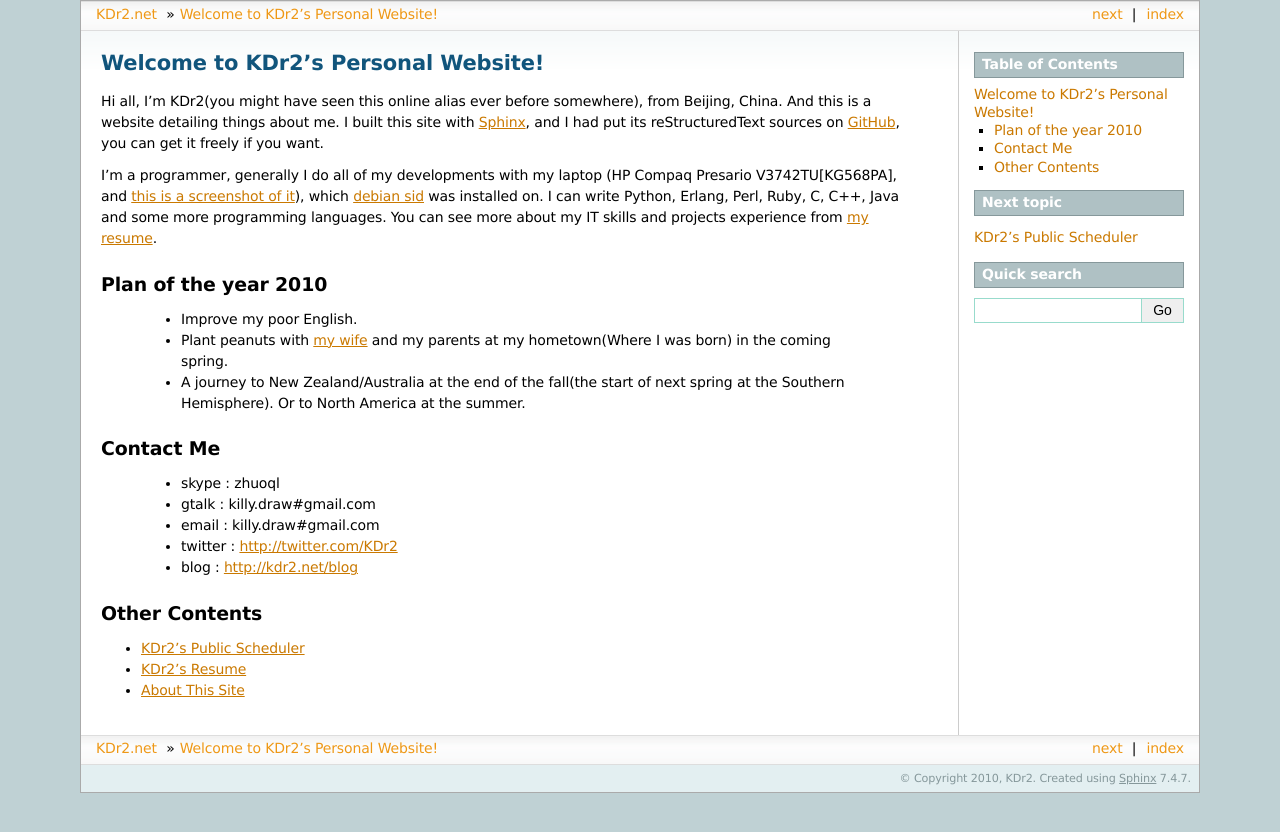
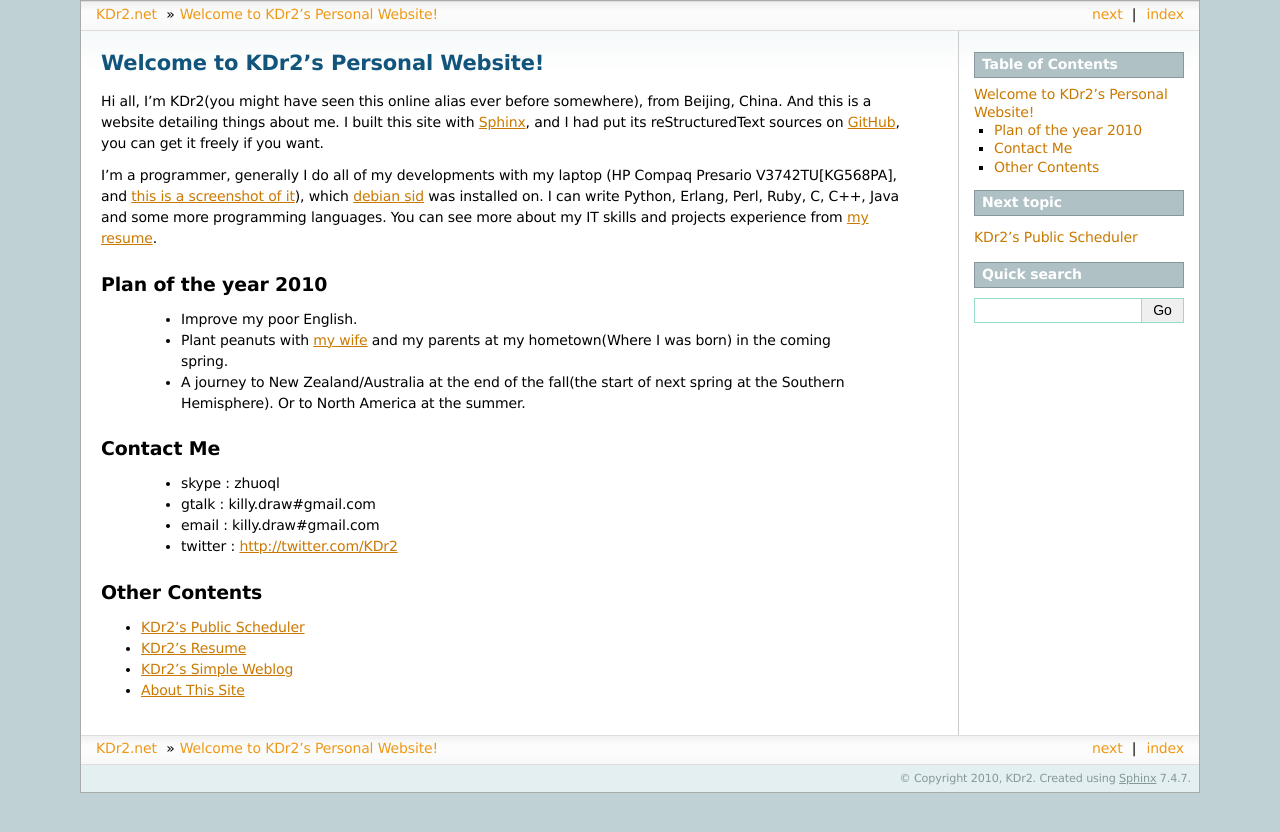
Before and after one commit to KDr2/kdr2.net, a Sphinx documentation site: the page built from source/index.rst, in a window 1280 px wide. Shown: the top 832 px of the page. Built offline with Sphinx 7.4.7, drawn with Linux system fonts in a browser that asks for light colours.

Commit message:
add blog

```diff
--- /dev/null
+++ b/source/blog.rst
@@ -0,0 +1,8 @@
+
+
+KDr2's Simple Weblog
+========================
+
+
+.. toctree::
+   :maxdepth: 3
--- /dev/null
+++ b/source/blog/201002.rst
@@ -0,0 +1,6 @@
+
+
+Blog for Feb 2010
+=====================
+
+Nothing now.
--- a/source/index.rst
+++ b/source/index.rst
@@ -40,7 +40,6 @@
  - gtalk   : killy.draw\#gmail.com
  - email   : killy.draw\#gmail.com
  - twitter : http://twitter.com/KDr2
- - blog    : http://kdr2.net/blog
 
 Other Contents
 ~~~~~~~~~~~~~~~~~~~~
```
Also changed, not shown: other parts of source/index.rst (+1 -0 lines).
